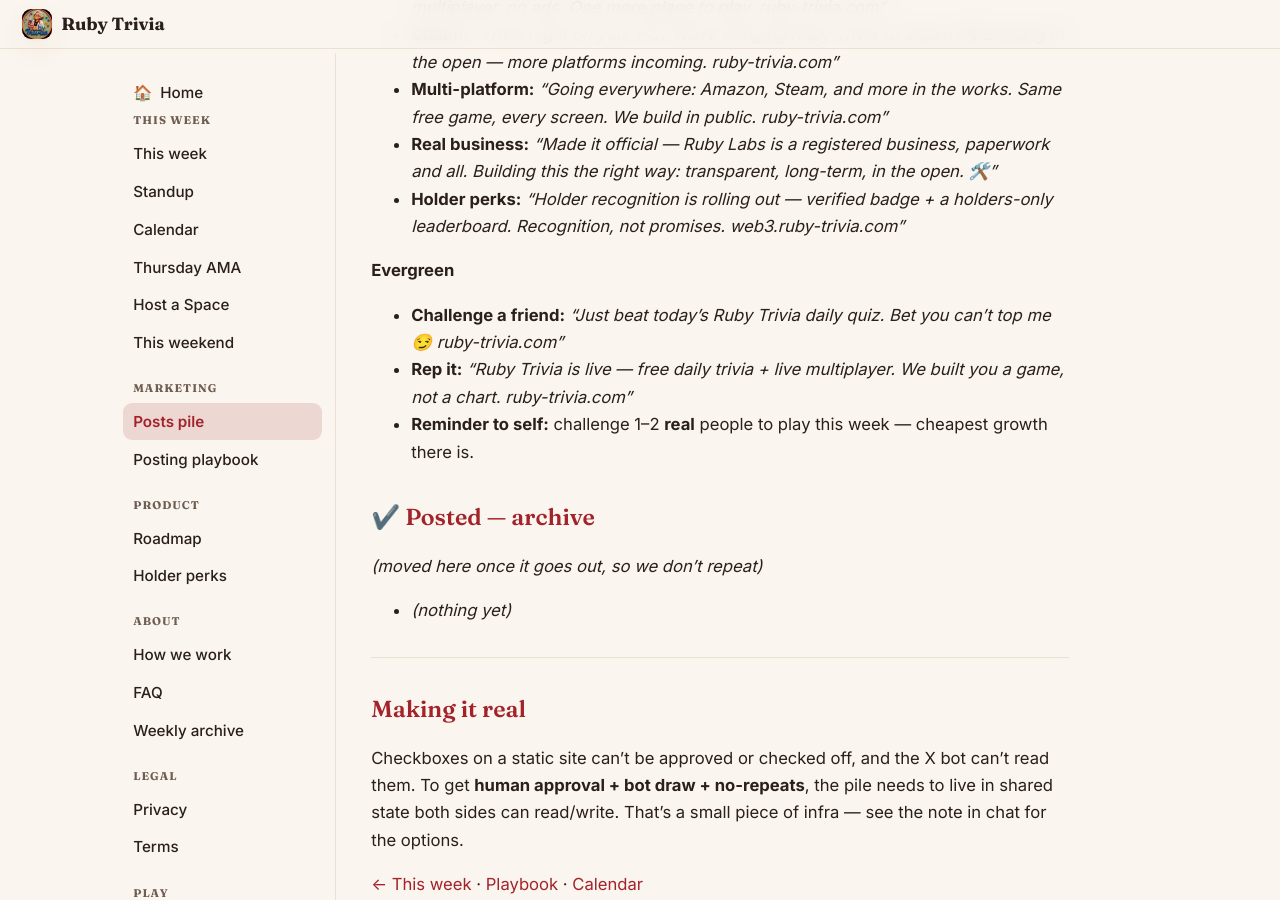
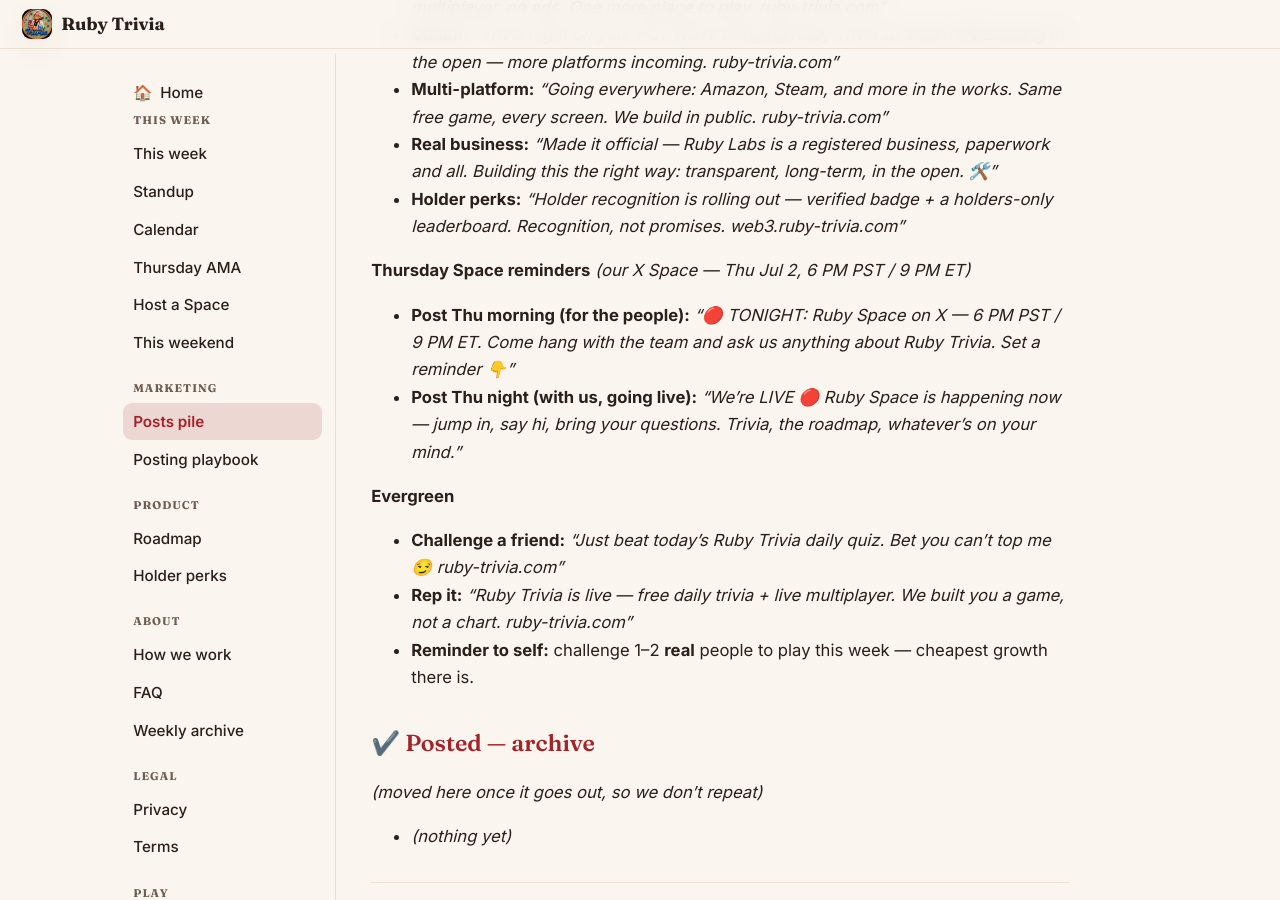
Before and after one commit to ruby-high/ruby-trivia-handbook, a Jekyll site: the page built from posts.md, in a window 1280 px wide and 900 px high, scrolled down 788 px. Built offline with Jekyll 4.4.1, drawn with Linux system fonts in a browser that asks for light colours.

Commit message:
Calendar: add Thursday 6 PM PST Ruby Space (Odi); stage space-reminder tweets
Our own X Space Thu Jul 2, 6 PM PST / 9 PM ET (hosted by Odi) added to the
calendar. Two reminder tweets staged in the Posts pile: Thu morning (for the
community) and Thu night (going live).

Co-Authored-By: Claude Opus 4.8 <noreply@anthropic.com>

```diff
--- a/posts.md
+++ b/posts.md
@@ -25,6 +25,10 @@ Mined from what we actually shipped. Approve (move up), edit, or cut.
 - **Real business:** *"Made it official — Ruby Labs is a registered business, paperwork and all. Building this the right way: transparent, long-term, in the open. 🛠️"*
 - **Holder perks:** *"Holder recognition is rolling out — verified badge + a holders-only leaderboard. Recognition, not promises. web3.ruby-trivia.com"*
 
+**Thursday Space reminders** *(our X Space — Thu Jul 2, 6 PM PST / 9 PM ET)*
+- **Post Thu morning (for the people):** *"🔴 TONIGHT: Ruby Space on X — 6 PM PST / 9 PM ET. Come hang with the team and ask us anything about Ruby Trivia. Set a reminder 👇"*
+- **Post Thu night (with us, going live):** *"We're LIVE 🔴 Ruby Space is happening now — jump in, say hi, bring your questions. Trivia, the roadmap, whatever's on your mind."*
+
 **Evergreen**
 - **Challenge a friend:** *"Just beat today's Ruby Trivia daily quiz. Bet you can't top me 😏 ruby-trivia.com"*
 - **Rep it:** *"Ruby Trivia is live — free daily trivia + live multiplayer. We built you a game, not a chart. ruby-trivia.com"*
```
Also changed, not shown: calendar.md (+1 -0 lines).
